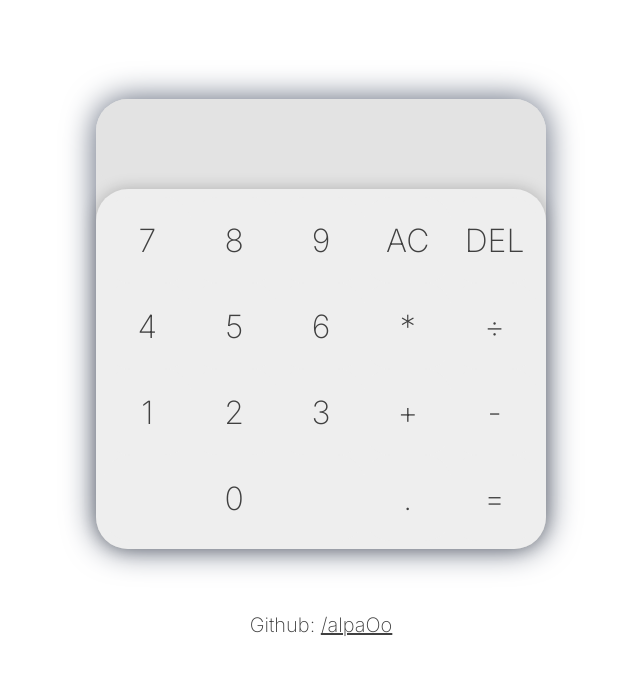
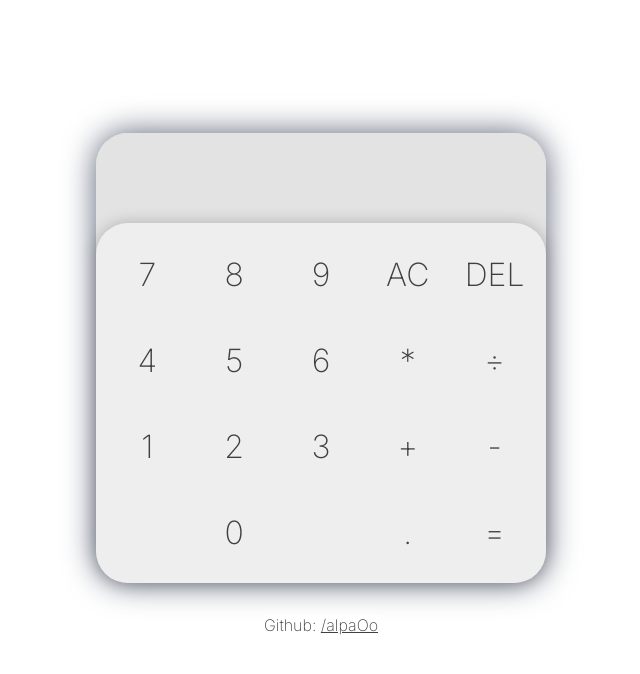
Before and after one commit to alpaOo/Project-Calculator, a plain HTML site: page index.html in a window 1280 px wide. Shown: the whole page, without its empty margins (319-959 px from the left). Drawn offline with Linux system fonts and the light colour scheme.

Commit message:
update styles.css

```diff
--- a/styles.css
+++ b/styles.css
@@ -13,7 +13,7 @@
 }
 
 .container > footer {
-  font-size: 1.25rem;
+  font-size: 1rem;
 }
 
 .container {
@@ -23,7 +23,7 @@
   justify-content: center;
   align-items: center;
   flex-direction: column;
-  gap: 4rem;
+  gap: 2rem;
 
   /* border: 1px solid red; */
 }
```
